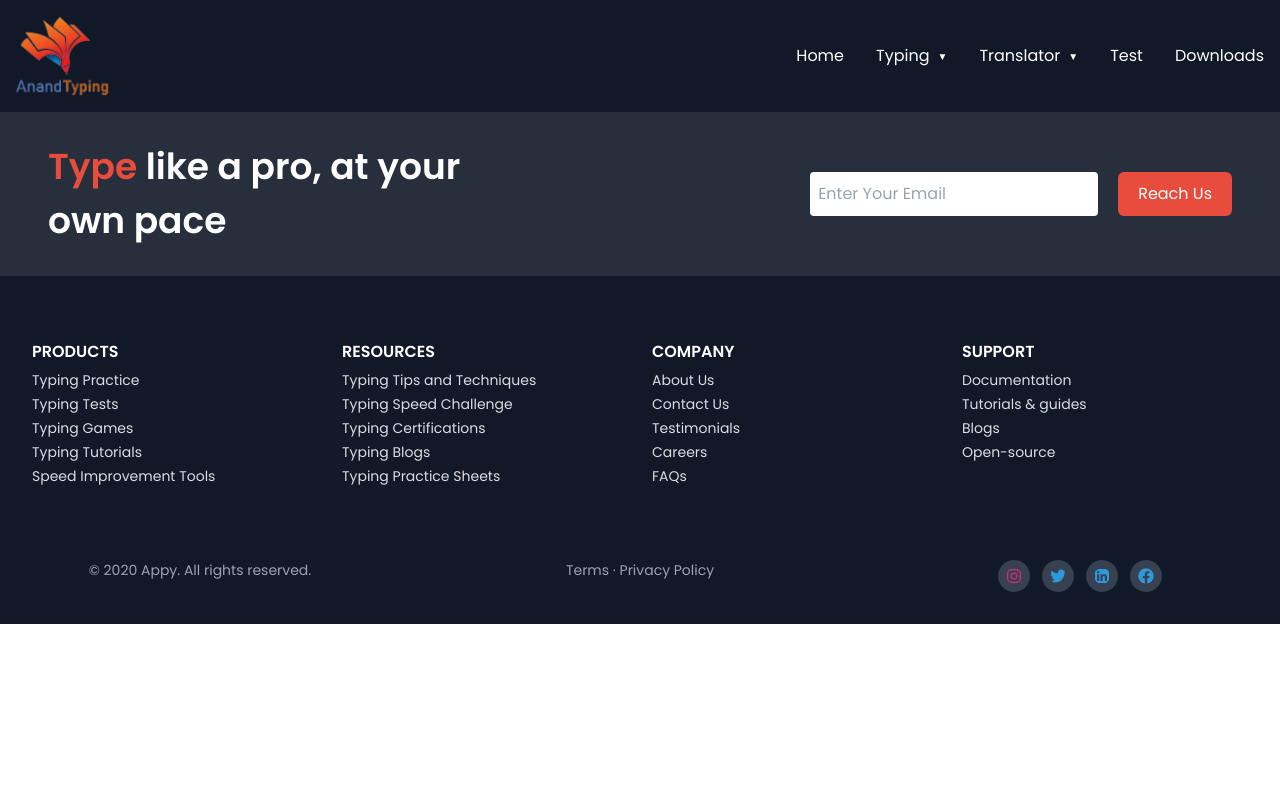
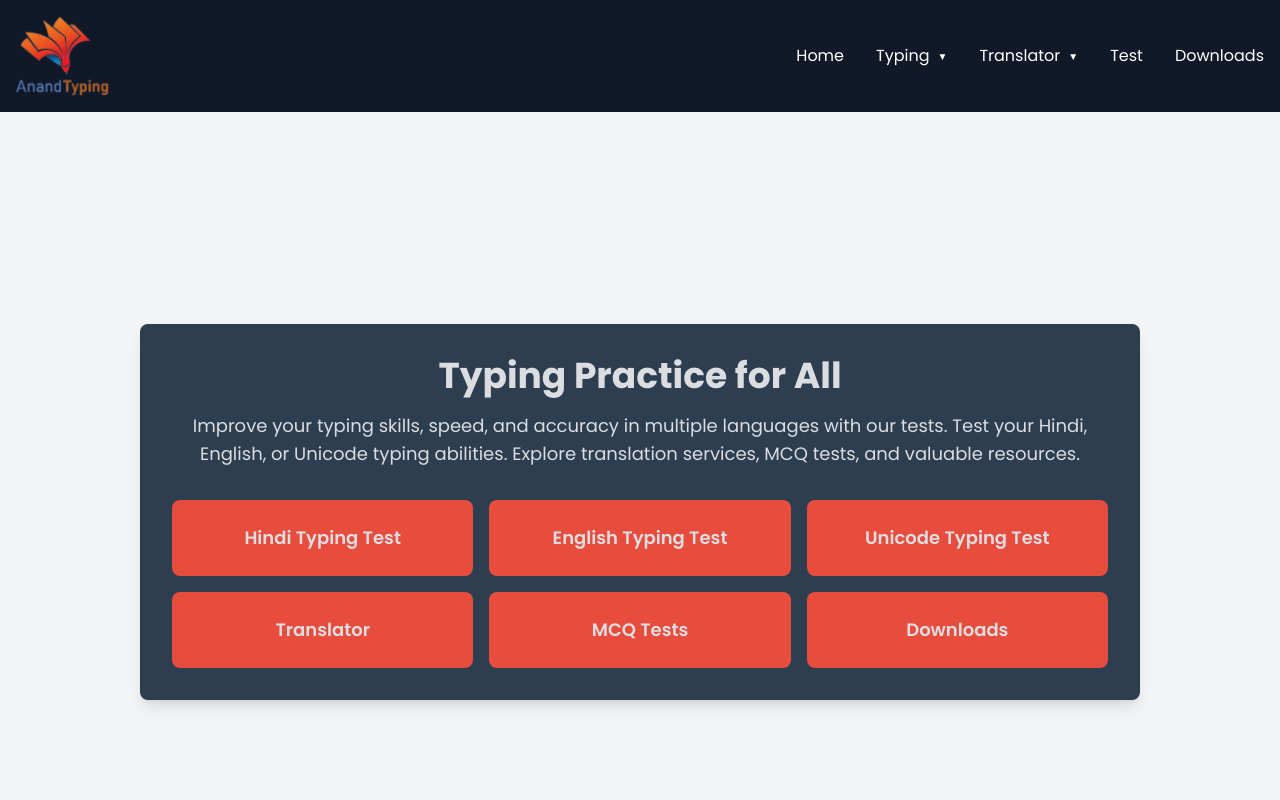
Before and after one commit to jyotsna-jha/typing-software, a Next.js app: page / in a window 1280 px wide. Shown: the top 800 px of the page. Built offline with nearby package versions, Linux system fonts and the light colour scheme.

Commit message:
Herosection1

```diff
--- a/app/page.js
+++ b/app/page.js
@@ -1,10 +1,12 @@
 import NavBar from "@/components/NavBar/NavBar";
 import Footer from "@/components/Footer/Footer";
+import Hero1 from "@/components/Hero.jsx/Hero1";
 
 export default function Home() {
   return (
     <>
      <NavBar />
+     <Hero1/>
      <Footer/>
     </>
 
--- /dev/null
+++ b/components/Hero.jsx/Hero1.jsx
@@ -0,0 +1,80 @@
+import React from 'react';
+
+const HomePage = () => {
+  return (
+    <div className="bg-gray-100 min-h-screen flex items-center justify-center">
+      <div className="w-full md:w-[1000px] p-4 md:p-8 bg-[#2c3e50] shadow-lg rounded-lg text-center text-[#dcdde1]">
+        <h1 className="text-2xl md:text-3xl lg:text-4xl font-extrabold text-[#dcdde1] mb-4 font-poppins">
+        Typing Practice for All
+        </h1>
+        <p className="text-sm md:text-base lg:text-lg text-[#dcdde1] mb-8 font-poppins">
+        Improve your typing skills, speed, and accuracy in multiple languages with our tests. Test your Hindi, English, or Unicode typing abilities. Explore translation services, MCQ tests, and valuable resources.
+        </p>
+        <div className="grid grid-cols-1 md:grid-cols-3 gap-4">
+          <div className="group relative transform transition-transform hover:scale-105">
+            <div className="bg-[#e74c3c] p-4 md:p-6 rounded-lg text-center transition-transform transform hover:scale-105 hover:shadow-md hover:bg-opacity-100">
+              <p className="font-semibold text-sm md:text-base lg:text-lg text-[#dcdde1] font-poppins">Hindi Typing Test</p>
+            </div>
+            <div className="hidden group-hover:block absolute top-0 left-0 w-full h-full bg-opacity-75 bg-white transition-opacity opacity-0 hover:opacity-100">
+              <p className="h-full flex items-center justify-center text-sm md:text-base lg:text-lg text-[#2c3e50] font-poppins">
+                Hindi Typing Test
+              </p>
+            </div>
+          </div>
+          <div className="group relative transform transition-transform hover:scale-105">
+            <div className="bg-[#e74c3c] p-4 md:p-6 rounded-lg text-center transition-transform transform hover:scale-105 hover:shadow-md hover:bg-opacity-100">
+              <p className="font-semibold text-sm md:text-base lg:text-lg text-[#dcdde1] font-poppins">English Typing Test</p>
+            </div>
+            <div className="hidden group-hover:block absolute top-0 left-0 w-full h-full bg-opacity-75 bg-white transition-opacity opacity-0 hover:opacity-100">
+              <p className="h-full flex items-center justify-center text-sm md:text-base lg:text-lg text-[#2c3e50] font-poppins">
+                English Typing Test
+              </p>
+            </div>
+          </div>
+          <div className="group relative transform transition-transform hover:scale-105">
+            <div className="bg-[#e74c3c] p-4 md:p-6 rounded-lg text-center transition-transform transform hover:scale-105 hover:shadow-md hover:bg-opacity-100">
+              <p className="font-semibold text-sm md:text-base lg:text-lg text-[#dcdde1] font-poppins">Unicode Typing Test</p>
+            </div>
+            <div className="hidden group-hover:block absolute top-0 left-0 w-full h-full bg-opacity-75 bg-white transition-opacity opacity-0 hover:opacity-100">
+              <p className="h-full flex items-center justify-center text-sm md:text-base lg:text-lg text-[#2c3e50] font-poppins">
+                Unicode Typing Test
+              </p>
+            </div>
+          </div>
+          <div className="group relative transform transition-transform hover:scale-105">
+            <div className="bg-[#e74c3c] p-4 md:p-6 rounded-lg text-center transition-transform transform hover:scale-105 hover:shadow-md hover:bg-opacity-100">
+              <p className="font-semibold text-sm md:text-base lg:text-lg text-[#dcdde1] font-poppins">Translator</p>
+            </div>
+            <div className="hidden group-hover:block absolute top-0 left-0 w-full h-full bg-opacity-75 bg-white transition-opacity opacity-0 hover:opacity-100">
+              <p className="h-full flex items-center justify-center text-sm md:text-base lg:text-lg text-[#2c3e50] font-poppins">
+                Translator
+              </p>
+            </div>
+          </div>
+          <div className="group relative transform transition-transform hover:scale-105">
+            <div className="bg-[#e74c3c] p-4 md:p-6 rounded-lg text-center transition-transform transform hover:scale-105 hover:shadow-md hover:bg-opacity-100">
+              <p className="font-semibold text-sm md:text-base lg:text-lg text-[#dcdde1] font-poppins">MCQ Tests</p>
+            </div>
+            <div className="hidden group-hover:block absolute top-0 left-0 w-full h-full bg-opacity-75 bg-white transition-opacity opacity-0 hover:opacity-100">
+              <p className="h-full flex items-center justify-center text-sm md:text-base lg:text-lg text-[#2c3e50] font-poppins">
+                MCQ Tests
+              </p>
+            </div>
+          </div>
+          <div className="group relative transform transition-transform hover:scale-105">
+            <div className="bg-[#e74c3c] p-4 md:p-6 rounded-lg text-center transition-transform transform hover:scale-105 hover:shadow-md hover:bg-opacity-100">
+              <p className="font-semibold text-sm md:text-base lg:text-lg text-[#dcdde1] font-poppins">Downloads</p>
+            </div>
+            <div className="hidden group-hover:block absolute top-0 left-0 w-full h-full bg-opacity-75 bg-white transition-opacity opacity-0 hover:opacity-100">
+              <p className="h-full flex items-center justify-center text-sm md:text-base lg:text-lg text-[#2c3e50] font-poppins">
+                Downloads
+              </p>
+            </div>
+          </div>
+        </div>
+      </div>
+    </div>
+  );
+};
+
+export default HomePage;
```
